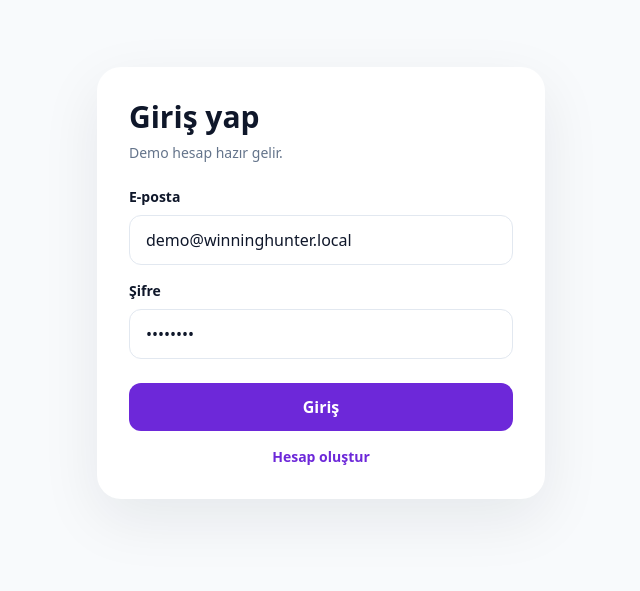
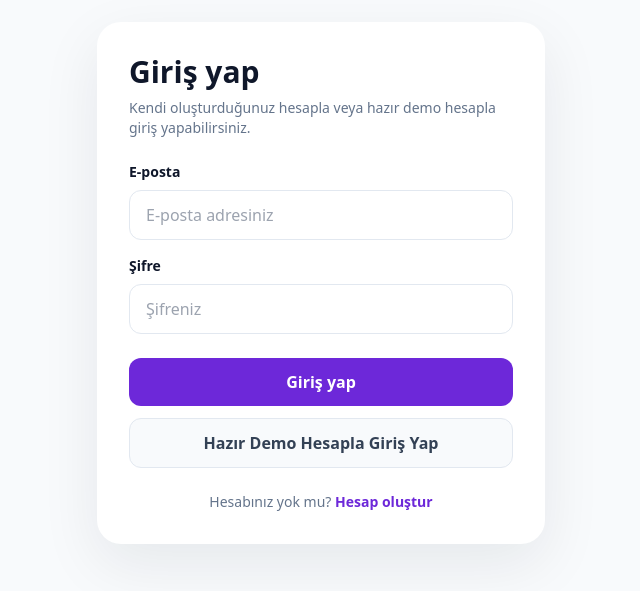
Before and after one commit to hikmet4434/adseeq, a Next.js app: page /login in a window 1280 px wide. Shown: the part 117-708 px from the top of the page, without its empty margins (319-959 px from the left). Built offline with nearby package versions, Linux system fonts and the light colour scheme.

Commit message:
feat: allow custom account login and add auth page cross-links

```diff
--- a/src/app/login/page.tsx
+++ b/src/app/login/page.tsx
@@ -3,16 +3,37 @@
 import { useState } from "react";
 
 export default function LoginPage() {
-  const [email, setEmail] = useState("demo@winninghunter.local");
-  const [password, setPassword] = useState("demo1234");
+  const [email, setEmail] = useState("");
+  const [password, setPassword] = useState("");
   const [error, setError] = useState("");
 
   async function submit(e: React.FormEvent) {
     e.preventDefault();
     setError("");
-    const res = await fetch("/api/auth/login", { method: "POST", headers: { "content-type": "application/json" }, body: JSON.stringify({ email, password }) });
+    const res = await fetch("/api/auth/login", {
+      method: "POST",
+      headers: { "content-type": "application/json" },
+      body: JSON.stringify({ email, password })
+    });
     if (!res.ok) {
-      setError("Giriş başarısız. Demo: demo@winninghunter.local / demo1234");
+      setError("Giriş başarısız. Demo hesap için aşağıdaki butonu kullanabilir veya bilgileri elle girebilirsiniz (demo@winninghunter.local / demo1234).");
+      return;
+    }
+    location.href = "/dashboard/ads";
+  }
+
+  async function loginAsDemo(e: React.MouseEvent) {
+    e.preventDefault();
+    setError("");
+    const demoEmail = "demo@winninghunter.local";
+    const demoPassword = "demo1234";
+    const res = await fetch("/api/auth/login", {
+      method: "POST",
+      headers: { "content-type": "application/json" },
+      body: JSON.stringify({ email: demoEmail, password: demoPassword })
+    });
+    if (!res.ok) {
+      setError("Demo girişi başarısız. Demo veritabanı kurulmamış olabilir.");
       return;
     }
     location.href = "/dashboard/ads";
@@ -22,14 +43,48 @@ export default function LoginPage() {
     <main className="grid min-h-screen place-items-center bg-slate-50 px-4">
       <form onSubmit={submit} className="w-full max-w-md rounded-3xl bg-white p-8 shadow-soft">
         <h1 className="text-3xl font-black">Giriş yap</h1>
-        <p className="mt-2 text-sm text-slate-500">Demo hesap hazır gelir.</p>
+        <p className="mt-2 text-sm text-slate-500">Kendi oluşturduğunuz hesapla veya hazır demo hesapla giriş yapabilirsiniz.</p>
+
         <label className="mt-6 block text-sm font-bold">E-posta</label>
-        <input className="mt-2 w-full rounded-xl border border-slate-200 px-4 py-3" value={email} onChange={(e) => setEmail(e.target.value)} />
+        <input
+          type="email"
+          placeholder="E-posta adresiniz"
+          className="mt-2 w-full rounded-xl border border-slate-200 px-4 py-3 focus:outline-none focus:ring-2 focus:ring-violet-600"
+          value={email}
+          onChange={(e) => setEmail(e.target.value)}
+          required
+        />
+
         <label className="mt-4 block text-sm font-bold">Şifre</label>
-        <input type="password" className="mt-2 w-full rounded-xl border border-slate-200 px-4 py-3" value={password} onChange={(e) => setPassword(e.target.value)} />
+        <input
+          type="password"
+          placeholder="Şifreniz"
+          className="mt-2 w-full rounded-xl border border-slate-200 px-4 py-3 focus:outline-none focus:ring-2 focus:ring-violet-600"
+          value={password}
+          onChange={(e) => setPassword(e.target.value)}
+          required
+        />
+
         {error && <div className="mt-4 rounded-xl bg-red-50 p-3 text-sm text-red-700">{error}</div>}
-        <button className="mt-6 w-full rounded-xl bg-violet-700 px-4 py-3 font-bold text-white">Giriş</button>
-        <a href="/register" className="mt-4 block text-center text-sm font-semibold text-violet-700">Hesap oluştur</a>
+
+        <button type="submit" className="mt-6 w-full rounded-xl bg-violet-700 px-4 py-3 font-bold text-white hover:bg-violet-800 transition">
+          Giriş yap
+        </button>
+
+        <button
+          type="button"
+          onClick={loginAsDemo}
+          className="mt-3 w-full rounded-xl border border-slate-200 bg-slate-50 px-4 py-3 font-semibold text-slate-700 hover:bg-slate-100 transition"
+        >
+          Hazır Demo Hesapla Giriş Yap
+        </button>
+
+        <div className="mt-6 text-center text-sm">
+          <span className="text-slate-500">Hesabınız yok mu? </span>
+          <a href="/register" className="font-semibold text-violet-700 hover:underline">
+            Hesap oluştur
+          </a>
+        </div>
       </form>
     </main>
   );
--- a/src/app/register/page.tsx
+++ b/src/app/register/page.tsx
@@ -23,14 +23,48 @@ export default function RegisterPage() {
     <main className="grid min-h-screen place-items-center bg-slate-50 px-4">
       <form onSubmit={submit} className="w-full max-w-md rounded-3xl bg-white p-8 shadow-soft">
         <h1 className="text-3xl font-black">Ücretsiz başla</h1>
+
         <label className="mt-6 block text-sm font-bold">Ad</label>
-        <input className="mt-2 w-full rounded-xl border border-slate-200 px-4 py-3" value={name} onChange={(e) => setName(e.target.value)} />
+        <input
+          placeholder="Adınız"
+          className="mt-2 w-full rounded-xl border border-slate-200 px-4 py-3 focus:outline-none focus:ring-2 focus:ring-violet-600"
+          value={name}
+          onChange={(e) => setName(e.target.value)}
+          required
+        />
+
         <label className="mt-4 block text-sm font-bold">E-posta</label>
-        <input className="mt-2 w-full rounded-xl border border-slate-200 px-4 py-3" value={email} onChange={(e) => setEmail(e.target.value)} />
+        <input
+          type="email"
+          placeholder="E-posta adresiniz"
+          className="mt-2 w-full rounded-xl border border-slate-200 px-4 py-3 focus:outline-none focus:ring-2 focus:ring-violet-600"
+          value={email}
+          onChange={(e) => setEmail(e.target.value)}
+          required
+        />
+
         <label className="mt-4 block text-sm font-bold">Şifre</label>
-        <input type="password" className="mt-2 w-full rounded-xl border border-slate-200 px-4 py-3" value={password} onChange={(e) => setPassword(e.target.value)} />
+        <input
+          type="password"
+          placeholder="En az 6 karakterli şifreniz"
+          className="mt-2 w-full rounded-xl border border-slate-200 px-4 py-3 focus:outline-none focus:ring-2 focus:ring-violet-600"
+          value={password}
+          onChange={(e) => setPassword(e.target.value)}
+          required
+        />
+
         {error && <div className="mt-4 rounded-xl bg-red-50 p-3 text-sm text-red-700">{error}</div>}
-        <button className="mt-6 w-full rounded-xl bg-violet-700 px-4 py-3 font-bold text-white">Hesap oluştur</button>
+
+        <button className="mt-6 w-full rounded-xl bg-violet-700 px-4 py-3 font-bold text-white hover:bg-violet-800 transition">
+          Hesap oluştur
+        </button>
+
+        <div className="mt-6 text-center text-sm">
+          <span className="text-slate-500">Zaten hesabınız var mı? </span>
+          <a href="/login" className="font-semibold text-violet-700 hover:underline">
+            Giriş yap
+          </a>
+        </div>
       </form>
     </main>
   );
```
